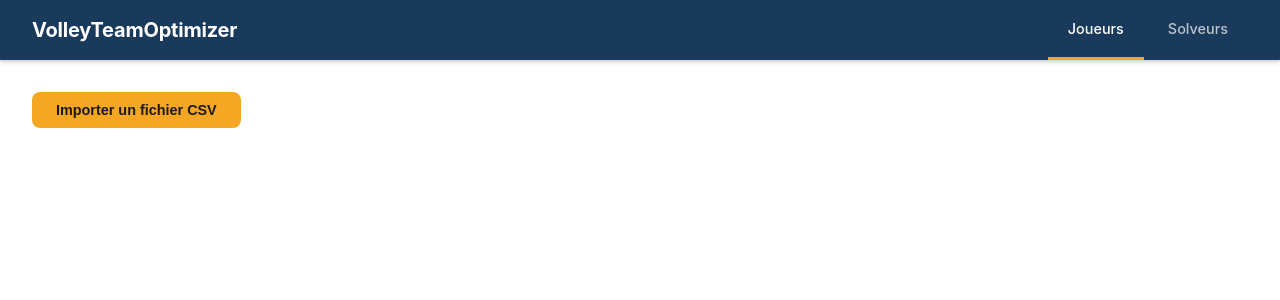
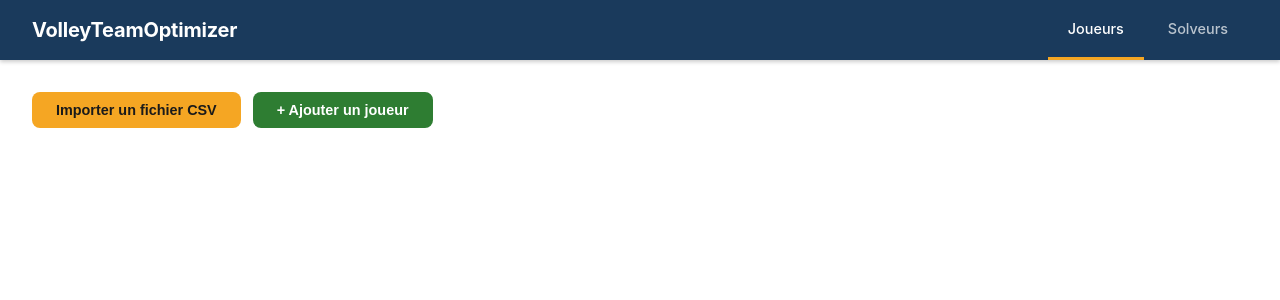
Before and after one commit to flobatard/VolleyTeamOptimizer, an Angular app: page /main/players-data in a window 1280 px wide. Shown: the top 300 px of the page. Built offline with nearby package versions, Linux system fonts and the light colour scheme.

Commit message:
Add player button added

```diff
--- a/src/app/core/services/player-data.service.ts
+++ b/src/app/core/services/player-data.service.ts
@@ -82,7 +82,16 @@ export class PlayerDataService {
     this.persistSelected(current);
   }
 
-  updatePlayer(id: number, changes: Partial<Pick<Player, 'global_impact' | 'attack' | 'set' | 'defense' | 'gender'>>): void {
+  addPlayer(): void {
+    const players = this._players();
+    const nextId = players.length > 0 ? Math.max(...players.map((p) => p.id)) + 1 : 0;
+    const newPlayer: Player = { id: nextId, name: '', gender: 'H', global_impact: 5, attack: 5, set: 5, defense: 5 };
+    const updated = [...players, newPlayer];
+    this._players.set(updated);
+    this.persist(updated);
+  }
+
+  updatePlayer(id: number, changes: Partial<Pick<Player, 'name' | 'global_impact' | 'attack' | 'set' | 'defense' | 'gender'>>): void {
     const updated = this._players().map((p) => (p.id === id ? { ...p, ...changes } : p));
     this._players.set(updated);
     this.persist(updated);
--- a/src/app/features/players-data/players-data-view/players-data-view.html
+++ b/src/app/features/players-data/players-data-view/players-data-view.html
@@ -15,6 +15,9 @@
         Exporter en CSV
       </button>
     }
+    <button class="add-btn" (click)="addPlayer()">
+      + Ajouter un joueur
+    </button>
   </div>
 
   @if (players().length > 0) {
@@ -48,7 +51,11 @@
                 (change)="toggleSelection(player.id)"
               />
             </td>
-            <td>{{ player.name }}</td>
+            <td class="col-name">
+              <input type="text" [value]="player.name" placeholder="Nom"
+                (click)="$event.stopPropagation()"
+                (change)="updateName(player.id, $event)" />
+            </td>
             <td class="col-gender">
               <select
                 [value]="player.gender"
@@ -83,6 +90,13 @@
           </tr>
         }
       </tbody>
+      <tfoot>
+        <tr>
+          <td colspan="8" class="add-row">
+            <button class="add-btn" (click)="addPlayer()">+ Ajouter un joueur</button>
+          </td>
+        </tr>
+      </tfoot>
     </table>
   }
 </div>
--- a/src/app/features/players-data/players-data-view/players-data-view.scss
+++ b/src/app/features/players-data/players-data-view/players-data-view.scss
@@ -25,6 +25,27 @@
 
   &:hover {
     background: #e09415;
+    transform: translateY(-1px);
+  }
+
+  &:active {
+    transform: translateY(0);
+  }
+}
+
+.add-btn {
+  padding: 0.625rem 1.5rem;
+  background: #2e7d32;
+  color: #ffffff;
+  font-size: 0.9rem;
+  font-weight: 600;
+  border: none;
+  border-radius: 8px;
+  cursor: pointer;
+  transition: background 0.2s ease, transform 0.1s ease;
+
+  &:hover {
+    background: #388e3c;
     transform: translateY(-1px);
   }
 
@@ -98,6 +119,30 @@
     }
   }
 
+  tfoot .add-row {
+    padding: 0.5rem 1rem;
+    border-top: 2px solid #e8e8e8;
+  }
+
+  .col-name {
+    padding: 0.25rem 0.5rem;
+
+    input[type='text'] {
+      width: 100%;
+      min-width: 8rem;
+      padding: 0.25rem 0.375rem;
+      border: 1px solid #ccc;
+      border-radius: 4px;
+      font-size: 0.875rem;
+      background: transparent;
+
+      &:focus {
+        outline: none;
+        border-color: #1a3a5c;
+      }
+    }
+  }
+
   .col-select {
     width: 2.5rem;
     text-align: center;
--- a/src/app/features/players-data/players-data-view/players-data-view.ts
+++ b/src/app/features/players-data/players-data-view/players-data-view.ts
@@ -46,6 +46,15 @@ export class PlayersDataView {
     URL.revokeObjectURL(url);
   }
 
+  addPlayer(): void {
+    this.playerDataService.addPlayer();
+  }
+
+  updateName(id: number, event: Event): void {
+    const value = (event.target as HTMLInputElement).value;
+    this.playerDataService.updatePlayer(id, { name: value });
+  }
+
   updateGender(id: number, event: Event): void {
     const value = (event.target as HTMLSelectElement).value;
     this.playerDataService.updatePlayer(id, { gender: value });
```
